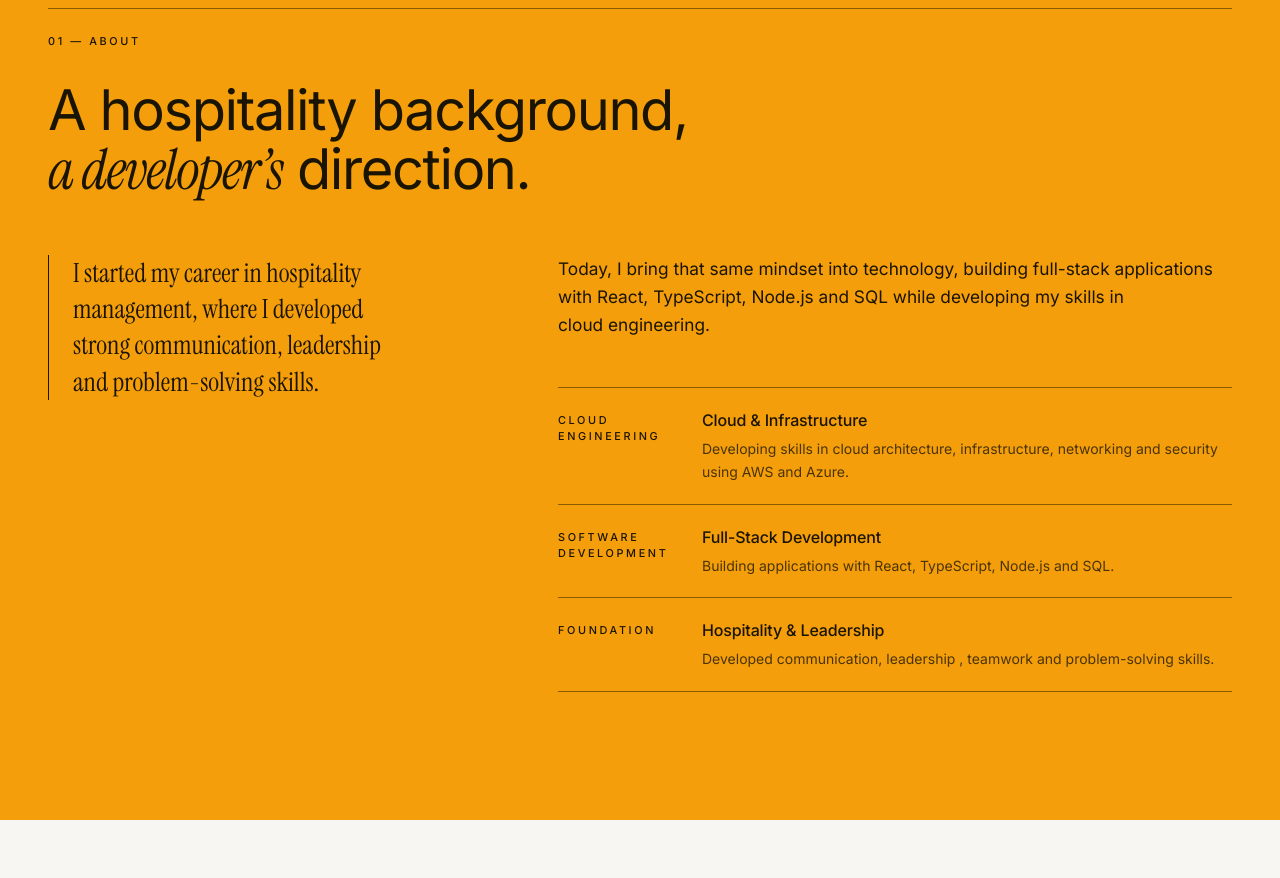
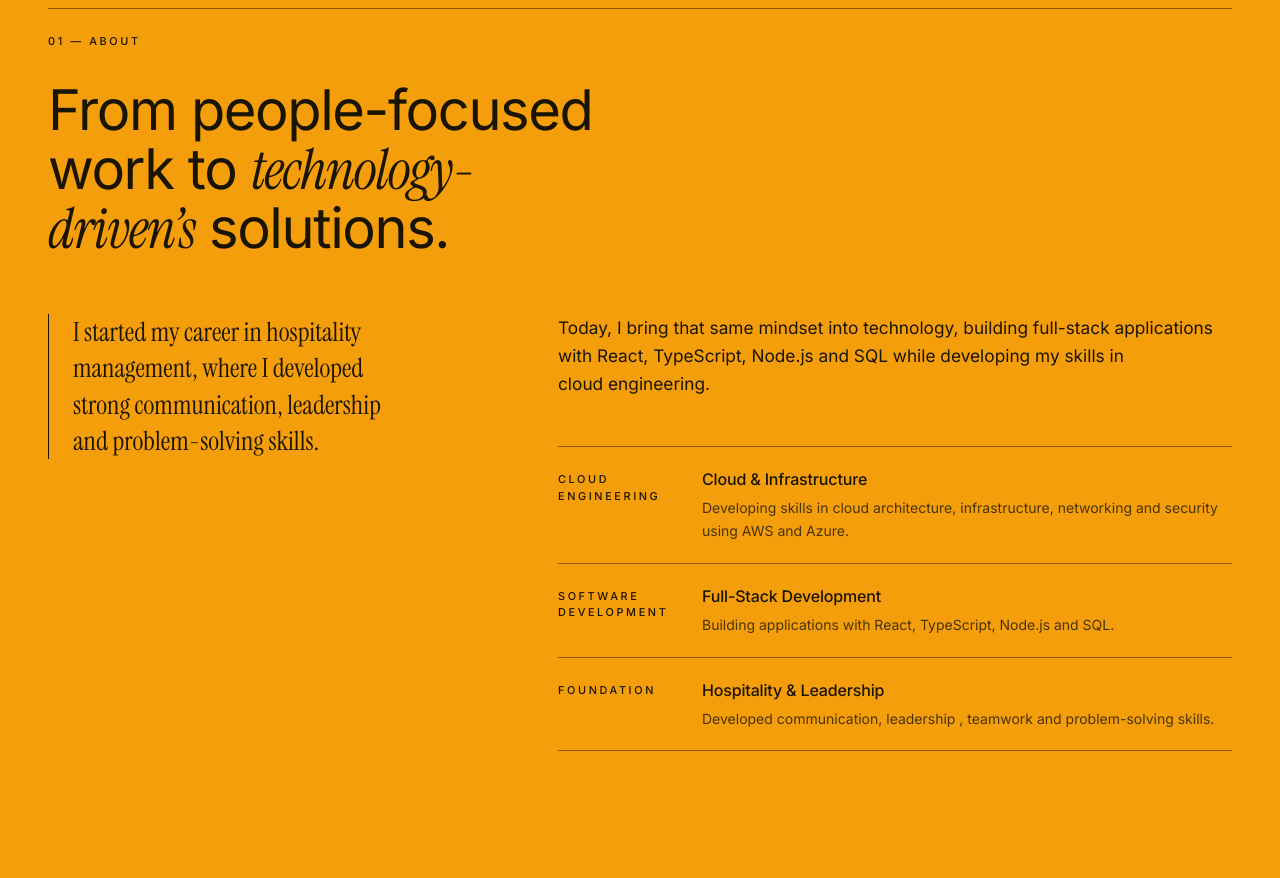
Before and after one commit to Oranee-code/Oranee-s-portfoilo, a React (Vite) app: page / in a window 1280 px wide. Shown: the part 840-1718 px from the top of the page. Built offline with nearby package versions, Linux system fonts and the light colour scheme.

Commit message:
adjusted about section

```diff
--- a/src/components/sections/About.tsx
+++ b/src/components/sections/About.tsx
@@ -16,8 +16,8 @@ export default function About() {
           headingId="about-heading"
           title={
             <>
-              A hospitality background,{' '}
-              <em className="font-display italic">a developer&rsquo;s</em> direction.
+            From people-focused work to{' '}
+              <em className="font-display italic">technology-driven&rsquo;s</em> solutions.
             </>
           }
         />
```
